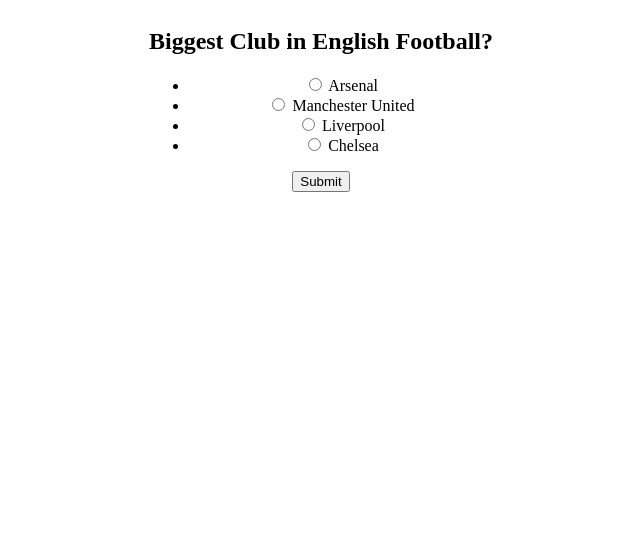
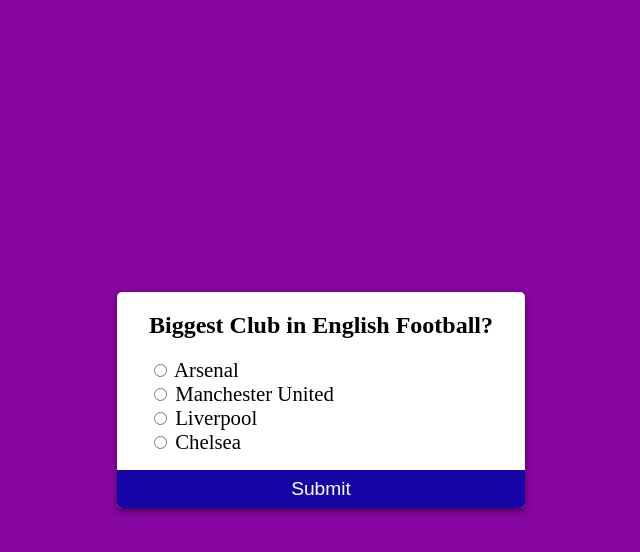
Before and after one commit to pariyar07/quiz-app-js, a plain HTML site: page index.html in a window 1280 px wide. Shown: the whole page, without its empty margins (319-959 px from the left). Drawn offline with Linux system fonts and the light colour scheme.

Commit message:
Finalised

```diff
--- a/app.js
+++ b/app.js
@@ -85,8 +85,8 @@
         if(currentQuiz < quizData.length){
             currentQ();
         } else {
-            quiz.innerHTML = `<h2>Your score ${score}/${quizData.length} questions.</h2>
-            <button onclick="location.reload()">Replay</button>`
+            quiz.innerHTML = `<h2 id="question">Your scored ${score}/${quizData.length} questions.</h2>
+            <button id="submit" onclick="location.reload()">Replay</button>`
         }
     }
 })
--- a/style.css
+++ b/style.css
@@ -1,6 +1,55 @@
+*{
+    box-sizing: border-box;
+}
+
+body{
+    display: flex;
+    align-items: center;
+    justify-content: center;
+    margin: 0;
+    background-color: rgb(135, 6, 161);
+    min-height: 100vh;
+}
+
 .quiz-container{
-    text-align: center;
-    align-items: center;
-    display: flex;
-    flex-direction: column;
+    background-color: white;
+    color: black;
+    max-width: 40vw;
+    border-radius: 5px;
+    overflow: hidden;
+    box-shadow: 0 3px 6px rgba(0, 0, 0, 0.5);
 }
+
+#question{
+    padding-left: 2rem;
+    padding-right: 2rem;
+}
+
+ul{
+    padding: 0;
+}
+
+li{
+    list-style: none;
+    text-align: left;
+    padding-left: 2rem;;
+    font-size: 1.3rem;
+}
+
+input, label{
+    cursor: pointer;
+}
+
+#submit{
+    width: 100%;
+    display: block;
+    border: none;
+    background-color: rgb(21, 5, 167);
+    color: white;
+    padding: 0.5rem;
+    font-size: 1.2rem
+}
+
+#submit:hover{
+    background-color: rgb(13, 5, 104)
+}
```
